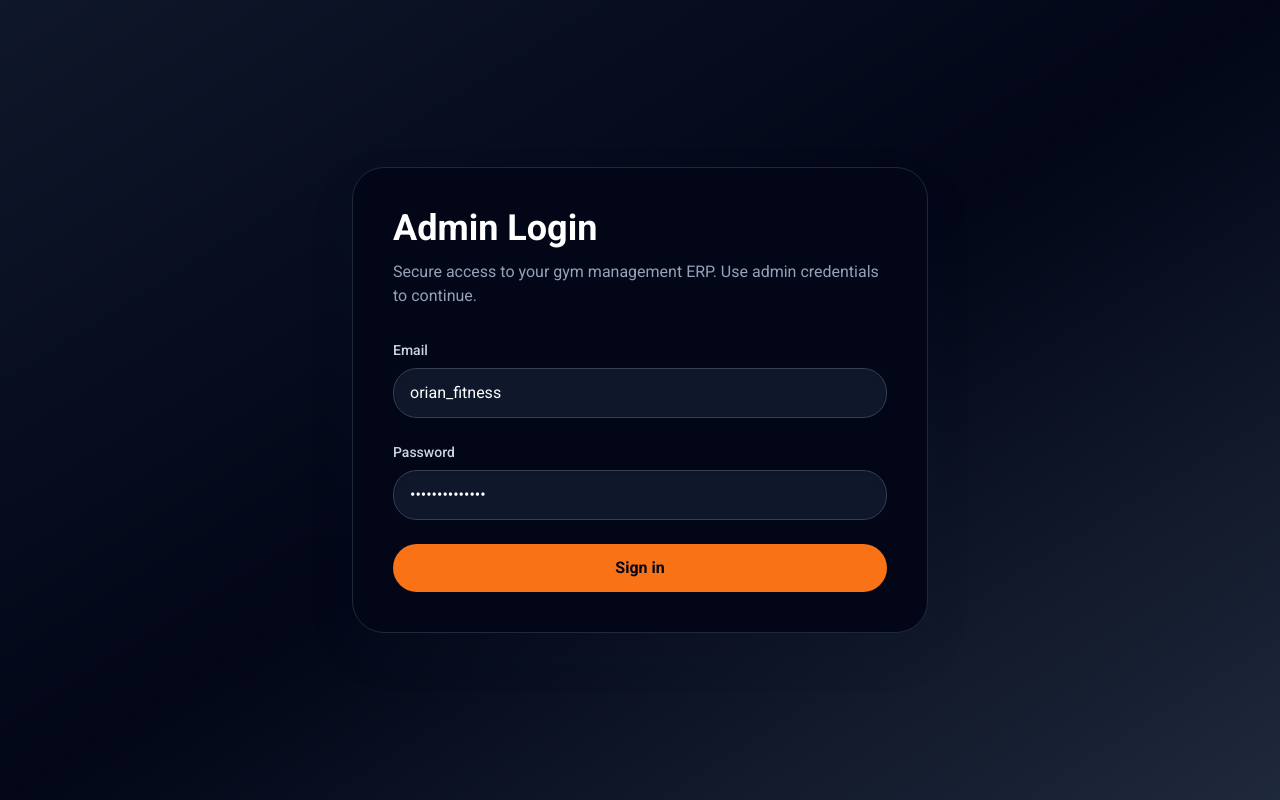
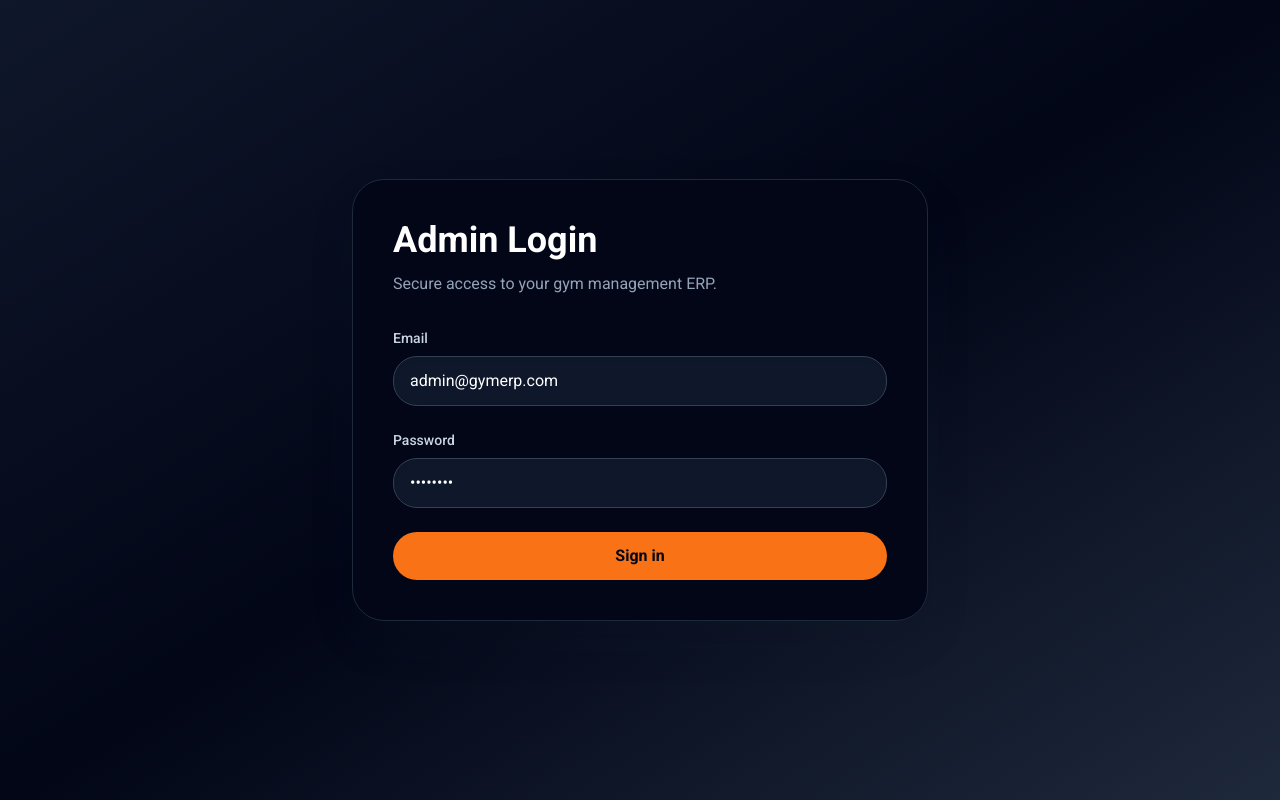
Before and after one commit to adminsadhamsolutions-tech/gym, a React (Vite) app in the folder frontend/: page /login in a window 1280 px wide. Built offline with nearby package versions, Linux system fonts and the light colour scheme.

Commit message:
remove login system - direct dashboard access

```diff
--- a/frontend/src/auth/PrivateRoute.jsx
+++ b/frontend/src/auth/PrivateRoute.jsx
@@ -1,12 +1,4 @@
-import { Navigate } from 'react-router-dom';
-
 const PrivateRoute = ({ children }) => {
-  const token = localStorage.getItem('erp_token');
-
-  if (!token) {
-    return <Navigate to="/login" />;
-  }
-
   return children;
 };
 
--- a/frontend/src/pages/Login.jsx
+++ b/frontend/src/pages/Login.jsx
@@ -5,21 +5,31 @@ import { useAuth } from '../auth/authContext';
 const Login = () => {
   const { login } = useAuth();
   const navigate = useNavigate();
-const [email, setEmail] = useState('orian_fitness');
-const [password, setPassword] = useState('Netrajaga@2022');
+
+  const [email, setEmail] = useState('admin@gymerp.com');
+  const [password, setPassword] = useState('admin123');
   const [error, setError] = useState('');
   const [loading, setLoading] = useState(false);
 
-  const handleSubmit = async (event) => {
-    event.preventDefault();
+  const handleSubmit = async (e) => {
+    e.preventDefault();
     setLoading(true);
     setError('');
 
     try {
       await login(email, password);
-      navigate('/');
+
+      // small delay ensures state sync
+      setTimeout(() => {
+        navigate('/');
+      }, 100);
+
     } catch (err) {
-      setError(err.response?.data?.message || 'Login failed. Check your credentials.');
+      setError(
+        err?.response?.data?.message ||
+        err.message ||
+        'Login failed. Check your credentials.'
+      );
     } finally {
       setLoading(false);
     }
@@ -28,12 +38,18 @@ const [password, setPassword] = useState('Netrajaga@2022');
   return (
     <div className="min-h-screen flex items-center justify-center bg-gradient-to-br from-slate-900 via-slate-950 to-slate-800 p-4">
       <div className="w-full max-w-xl rounded-[32px] border border-slate-800 bg-slate-950 p-10 shadow-soft">
+
         <h1 className="text-4xl font-semibold text-white">Admin Login</h1>
-        <p className="mt-3 text-slate-400">Secure access to your gym management ERP. Use admin credentials to continue.</p>
+        <p className="mt-3 text-slate-400">
+          Secure access to your gym management ERP.
+        </p>
 
         <form onSubmit={handleSubmit} className="mt-8 space-y-6">
+
           <div>
-            <label className="block text-sm font-medium text-slate-300">Email</label>
+            <label className="block text-sm font-medium text-slate-300">
+              Email
+            </label>
             <input
               type="text"
               value={email}
@@ -42,8 +58,11 @@ const [password, setPassword] = useState('Netrajaga@2022');
               className="mt-2 w-full rounded-3xl border border-slate-700 bg-slate-900 px-4 py-3 text-white shadow-inner"
             />
           </div>
+
           <div>
-            <label className="block text-sm font-medium text-slate-300">Password</label>
+            <label className="block text-sm font-medium text-slate-300">
+              Password
+            </label>
             <input
               type="password"
               value={password}
@@ -53,7 +72,11 @@ const [password, setPassword] = useState('Netrajaga@2022');
             />
           </div>
 
-          {error && <div className="rounded-3xl border border-red-600 bg-red-950 px-4 py-3 text-red-300">{error}</div>}
+          {error && (
+            <div className="rounded-3xl border border-red-600 bg-red-950 px-4 py-3 text-red-300">
+              {error}
+            </div>
+          )}
 
           <button
             type="submit"
@@ -62,6 +85,7 @@ const [password, setPassword] = useState('Netrajaga@2022');
           >
             {loading ? 'Signing in...' : 'Sign in'}
           </button>
+
         </form>
       </div>
     </div>
```
